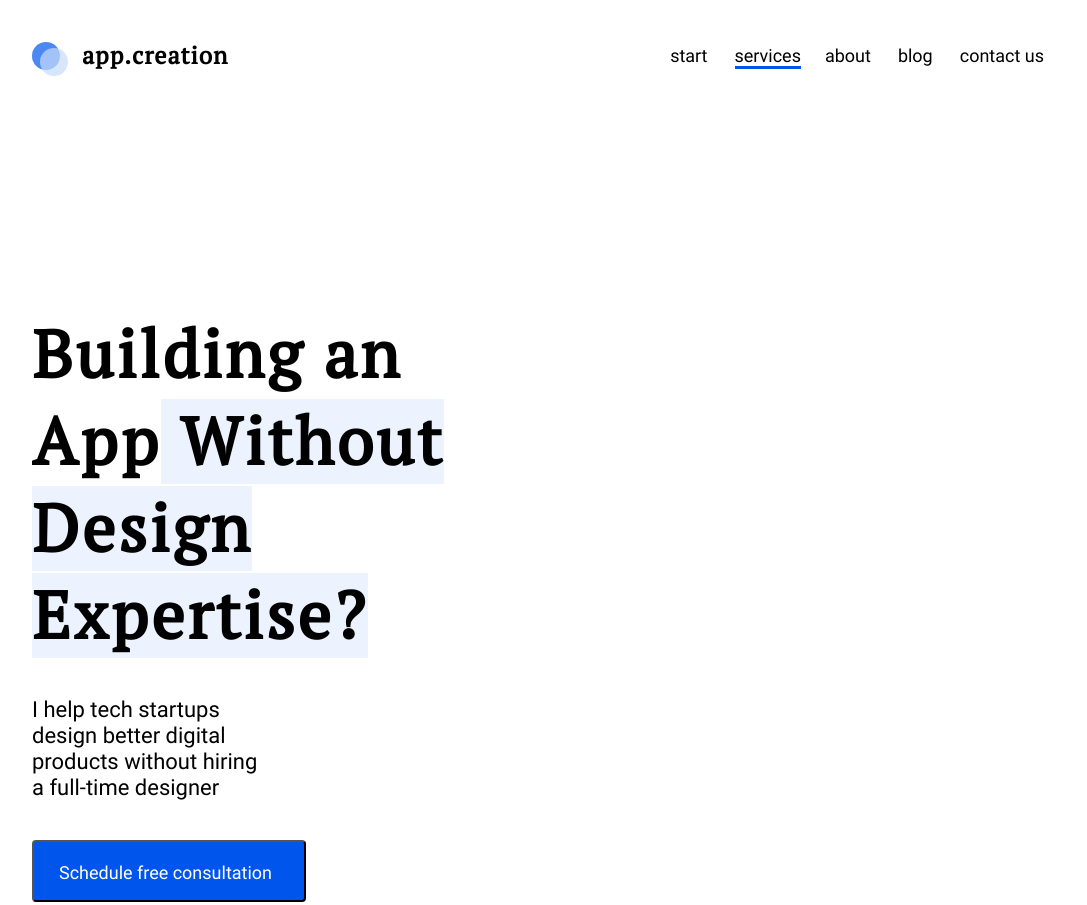
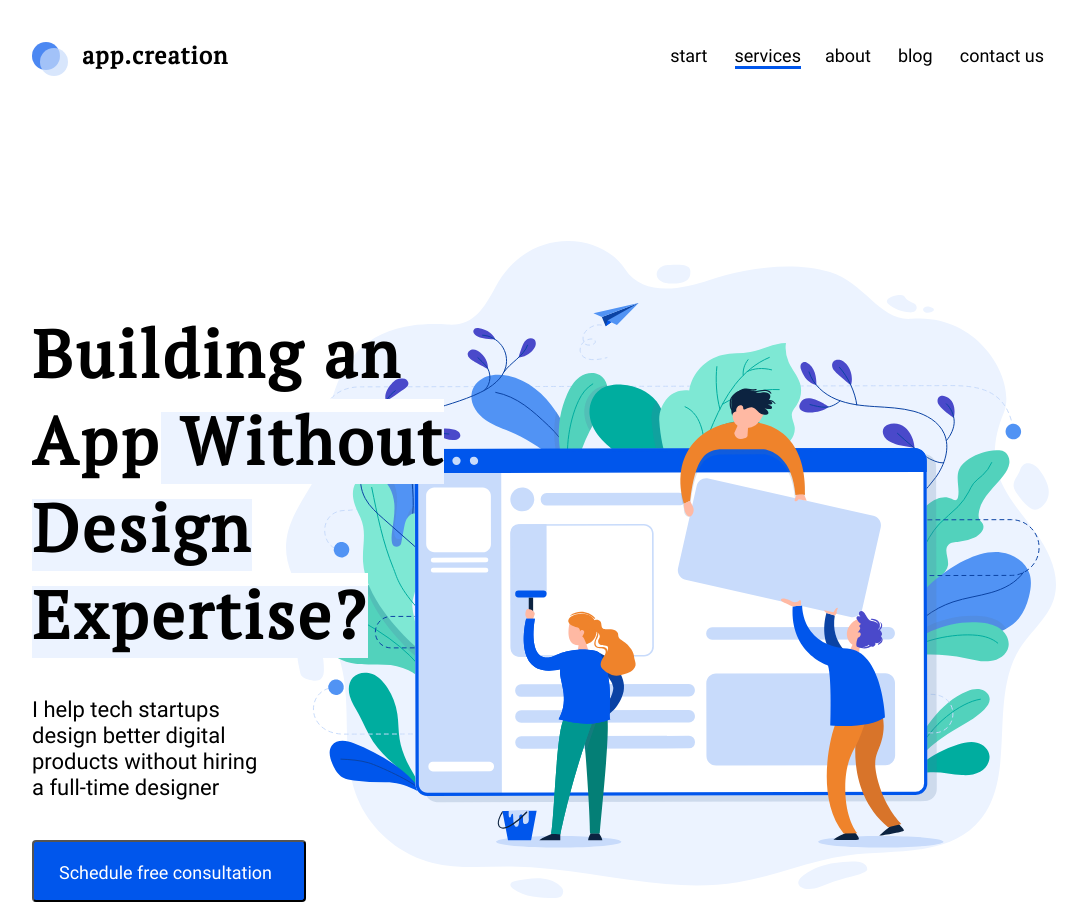
Before and after one commit to IlyuzaCode/New_project2, a plain HTML site: page index.html in a window 1280 px wide. Shown: the top 905 px of the page, without its empty margins (96-1183 px from the left). Drawn offline with Linux system fonts and the light colour scheme.

Commit message:
Скорректирована высота выделения текста

```diff
--- a/styles.css
+++ b/styles.css
@@ -140,7 +140,7 @@ header {
 }
 
 .main__title-text-highlight {
-	background: #ECF3FF;
+	background: linear-gradient(180deg, rgba(255,255,255,1) 15%, #ECF3FF 15%);
 }
 
 .main__subtitle {
```
Also changed, not shown: img/mainimg.svg (added), logo/logo.svg (renamed from img/logo.svg).
